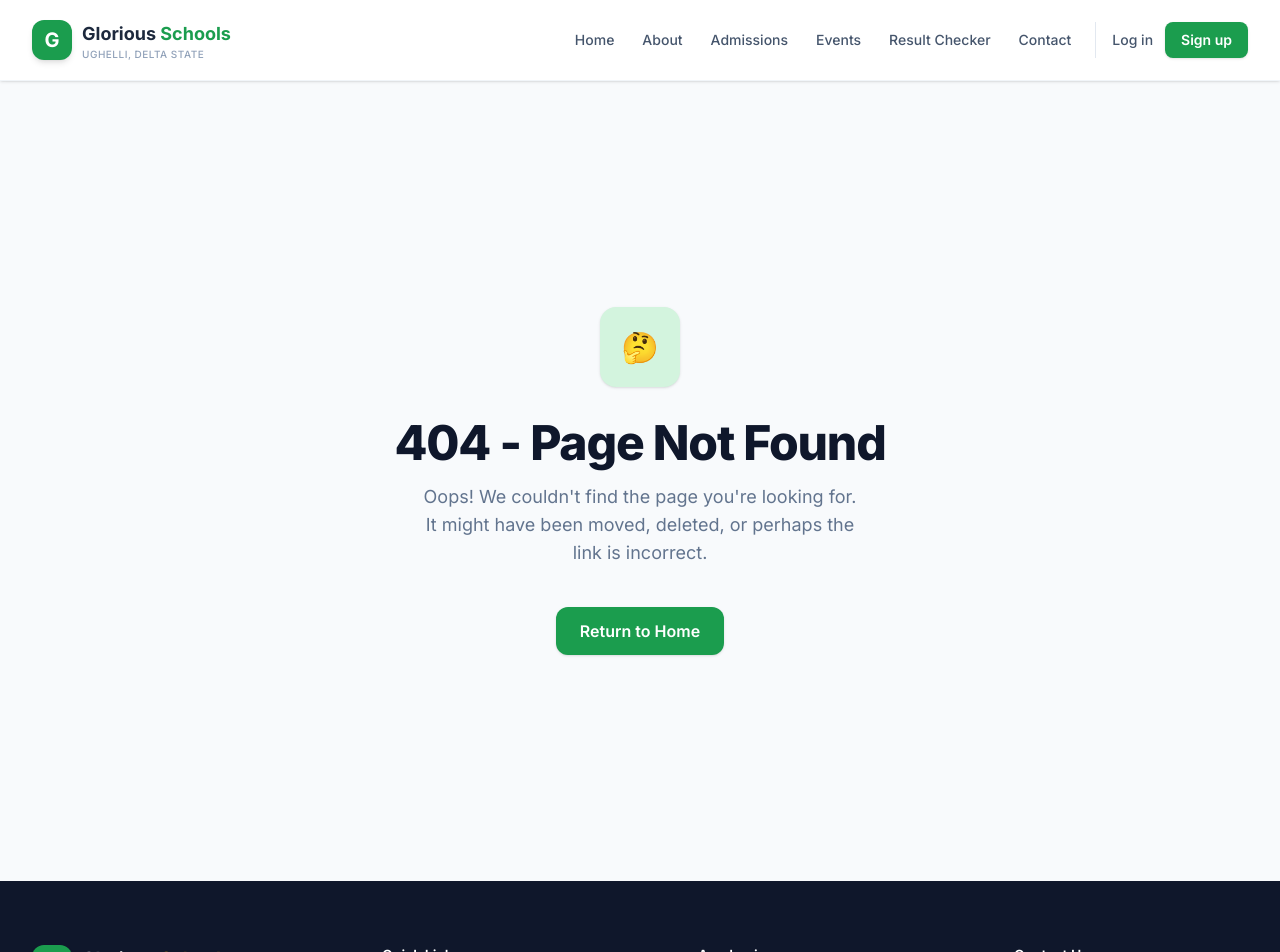
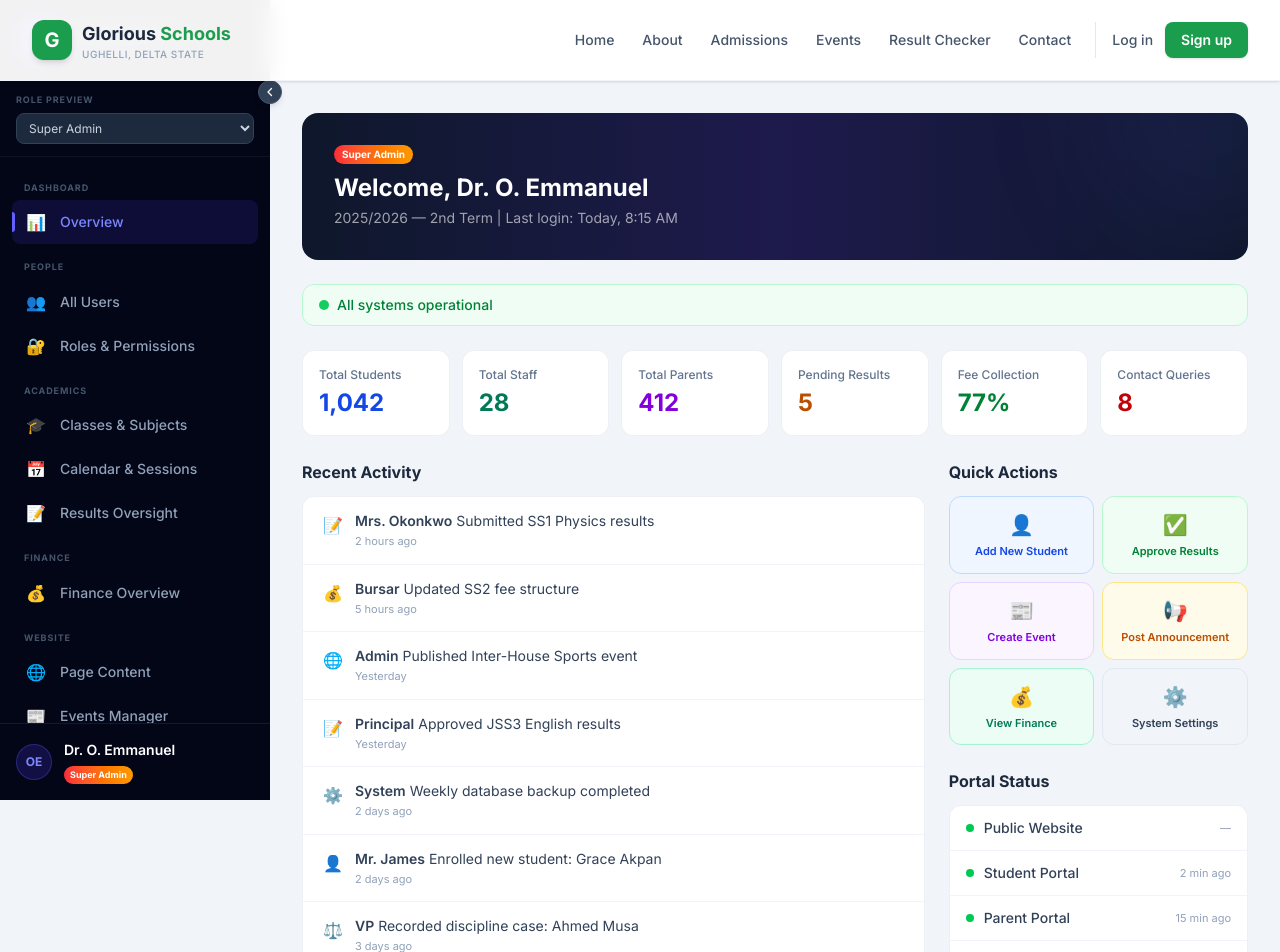
Before and after one commit to efebryan/glorious-school, a Next.js app: page /admin/overview in a window 1280 px wide. Before the commit this address had no page. Shown: the top 952 px of the page. Built offline with nearby package versions, Linux system fonts and the light colour scheme.

Commit message:
auto-commit: 4/23/2026, 5:03:38 PM

```diff
--- /dev/null
+++ b/src/app/admin/overview/page.tsx
@@ -0,0 +1,122 @@
+"use client";
+
+import Link from "next/link";
+import { MOCK_ADMIN, MOCK_AUDIT_LOG, MOCK_SYSTEM_STATS, ADMIN_ROLE_LABELS, ADMIN_ROLE_COLORS } from "@/lib/admin-config";
+
+const AUDIT_ICONS: Record<string, string> = { results: "📝", finance: "💰", cms: "🌐", system: "⚙️", users: "👤", discipline: "⚖️" };
+const PORTAL_STATUS = [
+  { name: "Public Website", status: "Live", color: "bg-green-500", lastActivity: "—" },
+  { name: "Student Portal", status: "Active", color: "bg-green-500", lastActivity: "2 min ago" },
+  { name: "Parent Portal", status: "Active", color: "bg-green-500", lastActivity: "15 min ago" },
+  { name: "Staff Portal", status: "Active", color: "bg-green-500", lastActivity: "5 min ago" },
+];
+
+const QUICK_ACTIONS = [
+  { label: "Add New Student", href: "/admin/users", icon: "👤", color: "bg-blue-50 text-blue-700 border-blue-200" },
+  { label: "Approve Results", href: "/admin/results", icon: "✅", color: "bg-green-50 text-green-700 border-green-200" },
+  { label: "Create Event", href: "/admin/cms/events", icon: "📰", color: "bg-purple-50 text-purple-700 border-purple-200" },
+  { label: "Post Announcement", href: "/admin/communications", icon: "📢", color: "bg-amber-50 text-amber-700 border-amber-200" },
+  { label: "View Finance", href: "/admin/finance", icon: "💰", color: "bg-emerald-50 text-emerald-700 border-emerald-200" },
+  { label: "System Settings", href: "/admin/settings", icon: "⚙️", color: "bg-slate-100 text-slate-700 border-slate-200" },
+];
+
+export default function AdminOverviewPage() {
+  const s = MOCK_SYSTEM_STATS;
+
+  return (
+    <div className="p-4 sm:p-6 lg:p-8 max-w-[1400px] mx-auto space-y-6">
+      {/* Welcome Banner */}
+      <div className="bg-gradient-to-r from-slate-900 via-indigo-950 to-slate-900 rounded-2xl p-6 sm:p-8 text-white relative overflow-hidden">
+        <div className="absolute top-0 right-0 w-60 h-60 bg-indigo-500 rounded-full opacity-10 blur-3xl -translate-y-1/2 translate-x-1/3" />
+        <div className="relative z-10">
+          <div className="flex items-center gap-2 mb-2">
+            <span className={`text-[10px] font-bold px-2 py-0.5 rounded-full ${ADMIN_ROLE_COLORS[MOCK_ADMIN.role]}`}>
+              {ADMIN_ROLE_LABELS[MOCK_ADMIN.role]}
+            </span>
+          </div>
+          <h1 className="text-xl sm:text-2xl font-bold">Welcome, {MOCK_ADMIN.firstName} {MOCK_ADMIN.lastName}</h1>
+          <p className="text-sm text-white/60 mt-1">{s.activeSession} — {s.activeTerm} | Last login: {MOCK_ADMIN.lastLogin}</p>
+        </div>
+      </div>
+
+      {/* System Health Banner */}
+      <div className="flex items-center gap-2 px-4 py-2.5 bg-green-50 border border-green-200 rounded-xl text-sm">
+        <span className="w-2.5 h-2.5 bg-green-500 rounded-full animate-pulse" />
+        <span className="text-green-700 font-medium">All systems operational</span>
+      </div>
+
+      {/* Stats Grid */}
+      <div className="grid grid-cols-2 sm:grid-cols-3 lg:grid-cols-6 gap-3">
+        {[
+          { label: "Total Students", value: s.totalStudents.toLocaleString(), color: "text-blue-700", bg: "bg-blue-50" },
+          { label: "Total Staff", value: s.totalStaff.toString(), color: "text-emerald-700", bg: "bg-emerald-50" },
+          { label: "Total Parents", value: s.totalParents.toLocaleString(), color: "text-purple-700", bg: "bg-purple-50" },
+          { label: "Pending Results", value: s.pendingResults.toString(), color: "text-amber-700", bg: "bg-amber-50" },
+          { label: "Fee Collection", value: `${s.feeCollectionRate}%`, color: "text-green-700", bg: "bg-green-50" },
+          { label: "Contact Queries", value: s.contactQueries.toString(), color: "text-red-700", bg: "bg-red-50" },
+        ].map((stat, i) => (
+          <div key={i} className="bg-white rounded-xl border border-slate-200/60 p-4">
+            <p className="text-xs text-slate-500 font-medium">{stat.label}</p>
+            <p className={`text-2xl font-bold mt-1 ${stat.color}`}>{stat.value}</p>
+          </div>
+        ))}
+      </div>
+
+      <div className="grid grid-cols-1 lg:grid-cols-3 gap-6">
+        {/* Audit Log */}
+        <div className="lg:col-span-2 space-y-3">
+          <h2 className="text-base font-bold text-slate-800">Recent Activity</h2>
+          <div className="bg-white rounded-xl border border-slate-200/60 divide-y divide-slate-100">
+            {MOCK_AUDIT_LOG.map((log) => (
+              <div key={log.id} className="px-5 py-3.5 flex items-start gap-3">
+                <span className="text-base mt-0.5">{AUDIT_ICONS[log.type] ?? "📋"}</span>
+                <div className="min-w-0 flex-1">
+                  <p className="text-sm text-slate-700">
+                    <span className="font-semibold">{log.actor}</span> {log.action}
+                  </p>
+                  <p className="text-[11px] text-slate-400 mt-0.5">{log.time}</p>
+                </div>
+              </div>
+            ))}
+          </div>
+        </div>
+
+        {/* Right column */}
+        <div className="space-y-6">
+          {/* Quick Actions */}
+          <div className="space-y-3">
+            <h2 className="text-base font-bold text-slate-800">Quick Actions</h2>
+            <div className="grid grid-cols-2 gap-2">
+              {QUICK_ACTIONS.map((a, i) => (
+                <Link
+                  key={i}
+                  href={a.href}
+                  className={`flex flex-col items-center gap-1.5 px-3 py-3.5 rounded-xl border text-center hover:shadow-md transition-all hover:-translate-y-0.5 ${a.color}`}
+                >
+                  <span className="text-xl">{a.icon}</span>
+                  <span className="text-[11px] font-semibold leading-tight">{a.label}</span>
+                </Link>
+              ))}
+            </div>
+          </div>
+
+          {/* Portal Status */}
+          <div className="space-y-3">
+            <h2 className="text-base font-bold text-slate-800">Portal Status</h2>
+            <div className="bg-white rounded-xl border border-slate-200/60 divide-y divide-slate-100">
+              {PORTAL_STATUS.map((p, i) => (
+                <div key={i} className="px-4 py-3 flex items-center justify-between">
+                  <div className="flex items-center gap-2.5">
+                    <span className={`w-2 h-2 rounded-full ${p.color}`} />
+                    <span className="text-sm font-medium text-slate-700">{p.name}</span>
+                  </div>
+                  <span className="text-[11px] text-slate-400">{p.lastActivity}</span>
+                </div>
+              ))}
+            </div>
+          </div>
+        </div>
+      </div>
+    </div>
+  );
+}
```
